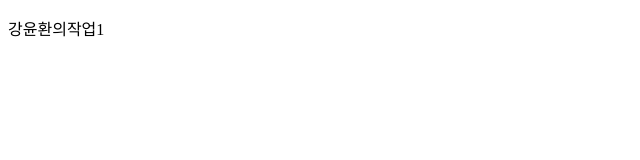
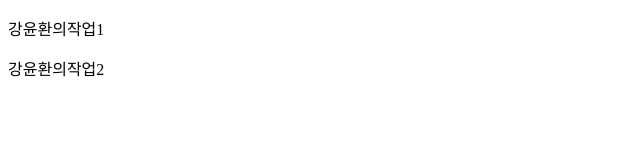
Before and after one commit to ksbyeol93/team_test, a plain HTML site: page index.html in a window 1280 px wide. Shown: the whole page, without its empty margins (0-640 px from the left). Drawn offline with Linux system fonts and the light colour scheme.

Commit message:
yunhwan_work2

```diff
--- a/index.html
+++ b/index.html
@@ -8,5 +8,7 @@
 </head>
 <body>
   <p>강윤환의작업1</p>
+  <p>강윤환의작업2</p>
+
 </body>
 </html>
```
